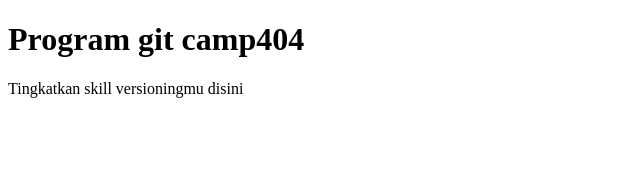
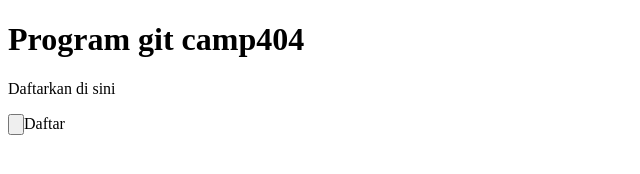
Before and after one commit to fathla/latgit, a plain HTML site: page index.html in a window 1280 px wide. Shown: the whole page, without its empty margins (0-640 px from the left). Drawn offline with Linux system fonts and the light colour scheme.

Commit message:
mengubah index.html dari github

```diff
--- a/index.html
+++ b/index.html
@@ -7,7 +7,8 @@
 </head>
 <body>
     <h1>Program git camp404</h1>
-    <p>Tingkatkan skill versioningmu disini</p>
+    <p>Daftarkan di sini</p>
+    <input type="button">Daftar</input>
 
 </body>
 </html>
```
